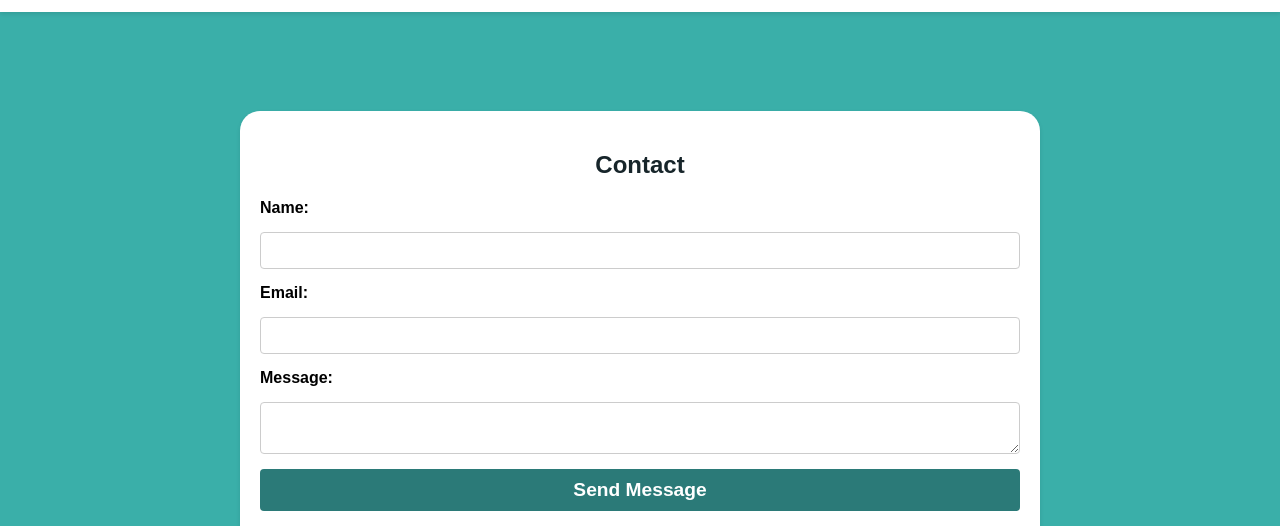
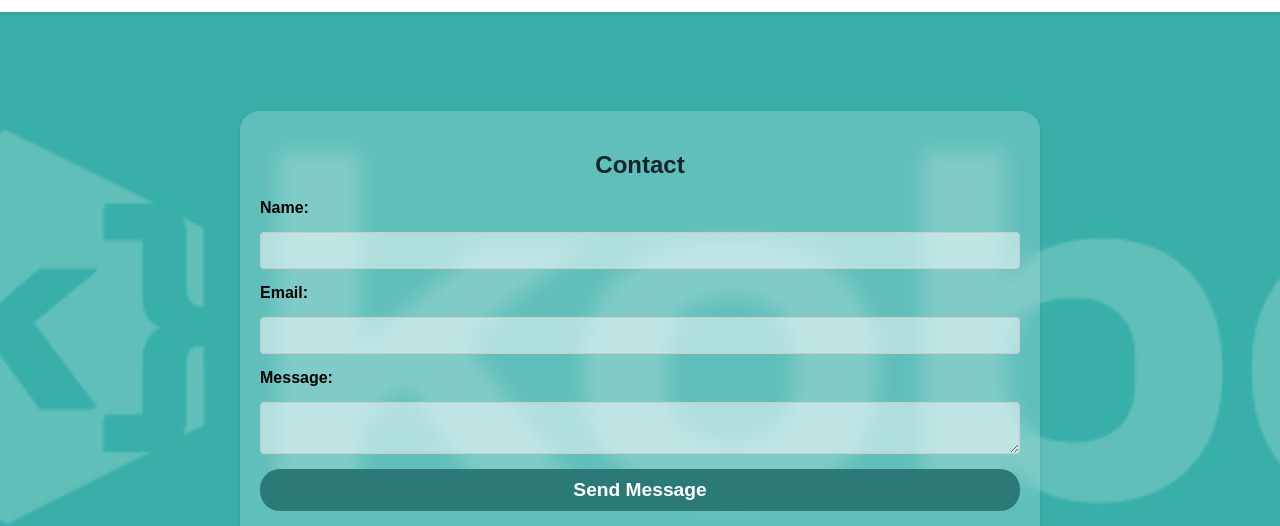
Before and after one commit to prollynotkoba/Portfolio-Website, a plain HTML site: page contact.html in a window 1280 px wide. Shown: the part 107-633 px from the top of the page. Drawn offline with nearby package versions, Linux system fonts and the light colour scheme.

Commit message:
Update contact.html

```diff
--- a/contact.html
+++ b/contact.html
@@ -26,20 +26,22 @@
     </div>
   </nav>
 
+  <div style="position: fixed; top: 70px; left: 0; width: 100%; height: calc(100% - 65px); background-image: url('my assets/koba.jpg'); background-size: cover; background-position: center; opacity: 0.2; z-index: -1;"></div>
+
   <section style="margin-top: 80px; padding: 190px; max-width: 800px; margin: auto;">
-    <div style="background-color: white; padding: 20px; border-radius: 20px; box-shadow: 0 2px 4px rgba(0, 0, 0, 0.1);">
+    <div style="background: rgba(255, 255, 255, 0.2); backdrop-filter: blur(10px); border-radius: 20px; box-shadow: 0 2px 4px rgba(0, 0, 0, 0.1); padding: 20px;">
       <h1 style="text-align: center; color: #17252a;">Contact</h1>
       <form action="https://formsubmit.co/ea089cdfd9c147f40c62c2f84cc8b1b5" method="POST" style="display: flex; flex-direction: column; gap: 15px;">
         <label for="name" style="font-weight: 600;">Name:</label>
-        <input type="text" id="name" name="name" style="padding: 10px; border: 1px solid #ccc; border-radius: 4px;">
+        <input type="text" id="name" name="name" style="padding: 10px; border: 1px solid #ccc; border-radius: 4px; background: rgba(255, 255, 255, 0.5);">
 
         <label for="email" style="font-weight: 600;">Email:</label>
-        <input type="email" id="email" name="email" style="padding: 10px; border: 1px solid #ccc; border-radius: 4px;">
+        <input type="email" id="email" name="email" style="padding: 10px; border: 1px solid #ccc; border-radius: 4px; background: rgba(255, 255, 255, 0.5);">
 
         <label for="message" style="font-weight: 600;">Message:</label>
-        <textarea id="message" name="message" style="padding: 10px; border: 1px solid #ccc; border-radius: 4px;"></textarea>
+        <textarea id="message" name="message" style="padding: 10px; border: 1px solid #ccc; border-radius: 4px; background: rgba(255, 255, 255, 0.5);"></textarea>
 
-        <button type="submit" style="padding: 10px; font-weight: 600; font-size: 1.2rem; color: white; background-color: #2b7a78; border: none; border-radius: 4px; cursor: pointer;">Send Message</button>
+        <button type="submit" style="padding: 10px; font-weight: 600; font-size: 1.2rem; color: white; background-color: #2b7a78; border: none; border-radius: 20px; cursor: pointer;">Send Message</button>
       </form>
 
       <div style="text-align: center; margin-top: 20px;">
```
